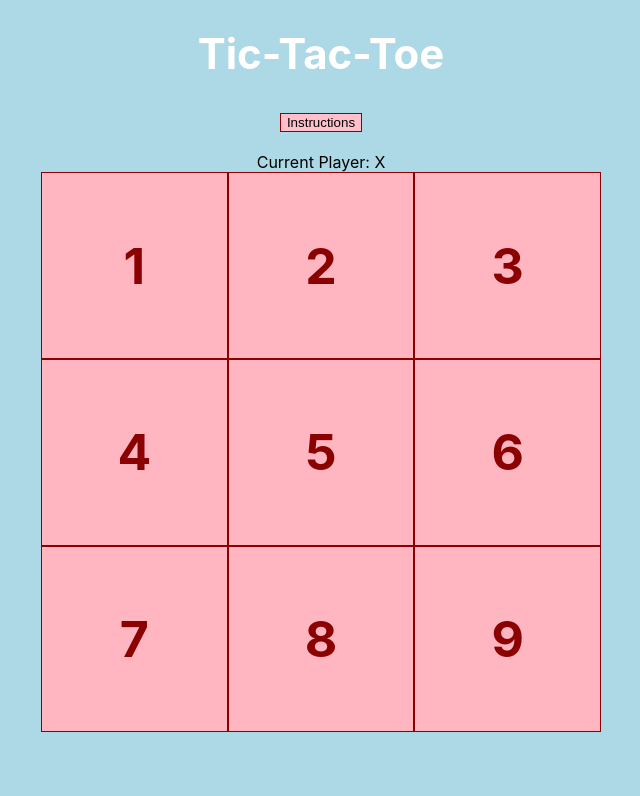
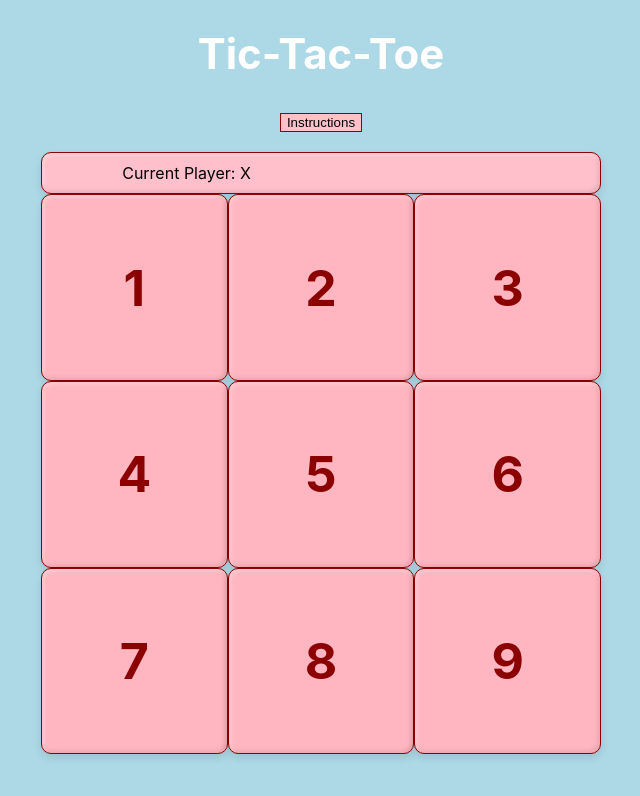
Before and after one commit to rianp/functional-ttt, a React (Create React App) app: page / in a window 1280 px wide. Shown: the top 796 px of the page, without its empty margins (319-959 px from the left). Built offline with nearby package versions, Linux system fonts and the light colour scheme.

Commit message:
make board and status bar prettier

```diff
--- a/src/App.css
+++ b/src/App.css
@@ -51,3 +51,17 @@
     transform: rotate(360deg);
   }
 }
+
+.game-state {
+  max-width: 70vh;
+  --num-columns: 2;
+  display: grid;
+  grid-template-columns: repeat(var(--num-columns), 1fr);
+  background-color: pink;
+  border: 1px solid darkred;
+  padding: 10px;
+  border-radius: 10px;
+  box-shadow: 0 4px 8px rgba(0, 0, 0, 0.1),
+    inset 2px 2px 4px rgba(255, 255, 255, 0.3),
+    inset -2px -2px 4px rgba(0, 0, 0, 0.1);
+}
--- a/src/board/Cell.css
+++ b/src/board/Cell.css
@@ -9,4 +9,8 @@
   font-weight: bold;
   color: darkred;
   aspect-ratio: 1/1;
+  border-radius: 10px;
+  box-shadow: 0 4px 8px rgba(0, 0, 0, 0.1),
+    inset 2px 2px 4px rgba(255, 255, 255, 0.3),
+    inset -2px -2px 4px rgba(0, 0, 0, 0.1);
 }
```
